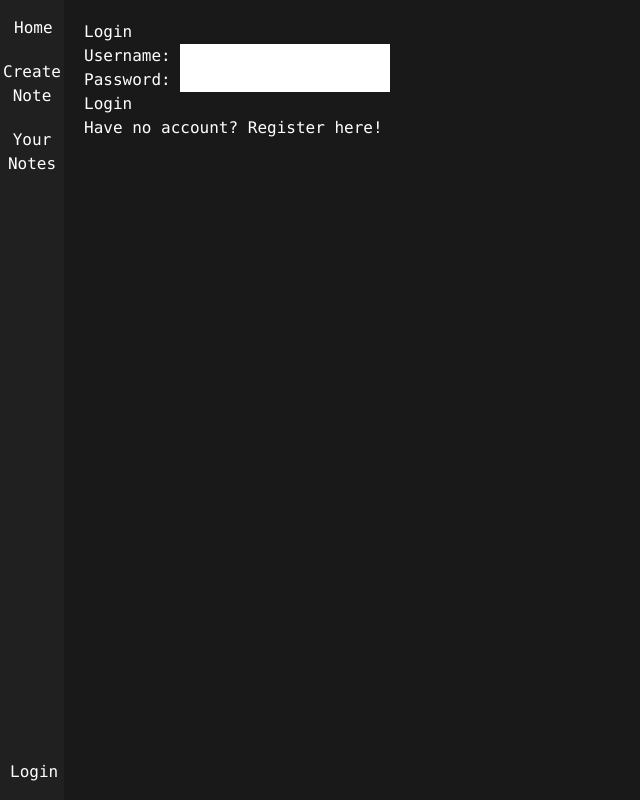
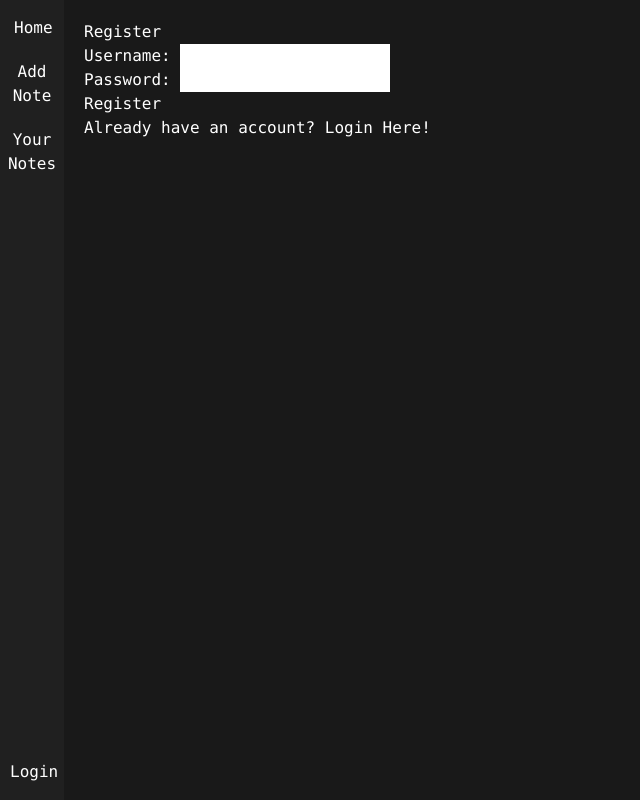
Before and after one commit to youngconnorr/note-taker-front, a React (Create React App) app: page /auth in a window 1280 px wide. Shown: the whole page, without its empty margins (0-640 px from the left). Built offline with nearby package versions, Linux system fonts and the light colour scheme.

Commit message:
added dynamic html

```diff
--- a/src/App.js
+++ b/src/App.js
@@ -1,11 +1,10 @@
 import './App.css';
 import { BrowserRouter as Router, Routes, Route } from 'react-router-dom'
 import { Home } from './pages/home.js'
-import { Auth } from './pages/auth-login.js'
+import { Auth } from './pages/auth-b.js'
 import { MakeNote } from './pages/make-note.js'
 import { NoteList } from './pages/note-list.js'
 import { Navbar } from './components/navbar.jsx'
-import { AuthReg } from './pages/auth-reg.js'
 
 function App() {
   return (
@@ -19,12 +18,9 @@ function App() {
 
             <Route path="/auth" element={<Auth />}> </Route>
 
-              <Route path="/auth/register" element={<AuthReg />}> </Route>
-
             <Route path="/make-note" element={<MakeNote />}></Route>
 
             <Route path="/note-list" element={<NoteList />}></Route>
-
 
           </Routes>
         </div>
--- a/src/components/form.js
+++ /dev/null
@@ -1,34 +0,0 @@
-export const Form = ({
-    username,
-    setUsername,
-    password,
-    setPassword,
-    label,
-    onSubmit,
-}) => {
-    return (
-        <div className='text-white flex-grow'>
-            <form onSubmit={onSubmit}>
-                <h1> {label} </h1>
-                <div>
-                    <label htmlFor='username'>Username: </label>
-                    <input
-                        type="text"
-                        id="username"
-                        className='text-black '
-                        value={username}
-                        onChange={(event) => setUsername(event.target.value)} />
-                </div>
-                <div>
-                    <label htmlFor='password'>Password: </label>
-                    <input
-                        type="password"
-                        id="password"
-                        value={password}
-                        onChange={(event) => setPassword(event.target.value)} />
-                </div>
-            </form>
-            <button type="submit"> {label} </button>
-        </div>
-    )
-}
--- a/src/components/format-page.js
+++ /dev/null
@@ -1,5 +0,0 @@
-export const Format = ({children}) => {
-    <div className=''>
-        {children}
-    </div>
-}
--- a/src/components/navbar.jsx
+++ b/src/components/navbar.jsx
@@ -19,7 +19,7 @@ export const Navbar = () => {
                     <ul className='bg-navbar text-white top-0 left-0 h-screen w-16 flex flex-col shadow-lg pt-4 justify-between'>
                         <div className='space-y-5'>
                             <button className='ml-3.5'><Link to='/'> Home </Link></button>
-                            <button><Link to='/make-note'> Create Note </Link></button>
+                            <button><Link to='/make-note'> Add Note </Link></button>
                             <button><Link to='/note-list'> Your Notes</Link></button>
                         </div>
                         <div className='ml-2.5 pb-4'>
--- /dev/null
+++ b/src/pages/auth-b.js
@@ -0,0 +1,28 @@
+import { Login, Register } from "./log-reg.js";
+import { useState } from 'react';
+
+export const Auth = () => {
+    const [showForm, setShowForm] = useState();
+
+    const toggleForm = () => {
+        setShowForm(!showForm)
+    }
+
+    return (
+        <>
+            {showForm ? (
+                <>
+                    <Login />
+                    <button onClick={() => setShowForm(false)}>Don't have an account? Registere Here!</button>
+                </>
+            ) : (
+                <>
+                    <Register />
+                    <button onClick={() => setShowForm(true)}>Already have an account? Login Here!</button>
+                </>
+            )}
+
+        </>
+
+    )
+}
--- a/src/pages/auth-login.js
+++ /dev/null
@@ -1,58 +0,0 @@
-import { useState } from 'react';
-import axios from 'axios';
-import { useCookies } from 'react-cookie';
-import { useNavigate, Link } from 'react-router-dom'
-import { Form } from '../components/form.js'
-
-export const Auth = () => {
-    return (
-        <>
-            <h1>
-                <Login />
-            </h1>
-        </>
-    )
-}
-
-const Login = () => {
-    const [username, setUsername] = useState("")
-    const [password, setPassword] = useState("")
-
-    const [_, setCookies] = useCookies(["access_token"]) // check again
-
-    const navigate = useNavigate()
-
-    const onSubmit = async (event) => {
-        event.preventDefault()
-        try {
-            const response = await axios.post("http:localhost:3001/auth/login", { username, password });
-
-            setCookies("access_token", response.data.token); //grabbing jwt and userid
-            window.localStorage.setItem("userID", response.data.userID)
-
-            navigate("/") //when finishing it will redirect you
-        } catch (err) {
-            console.error(err)
-        }
-    }
-
-    return (
-        <>
-            <Form
-                username={username}
-                setUsername={setUsername}
-                password={password}
-                setPassword={setPassword}
-                label="Login"
-            //using props and components we don't have to repeat ourselves
-            />
-            <h3>
-                <button>
-                    <Link to='/auth/register'>
-                    Have no account? Register here!
-                    </Link>
-                </button>
-            </h3>
-        </>
-    )
-}
--- a/src/pages/auth-reg.js
+++ /dev/null
@@ -1,41 +0,0 @@
-import { useState } from 'react';
-import axios from 'axios';
-import { Form } from '../components/form.js'
-import { Format } from '../components/format-page.js'
-
-export const AuthReg = () => {
-    return (
-        <>
-            <h1 className=''>
-                    <Register />
-            </h1>
-        </>
-    )
-}
-
-const Register = () => {
-    const [username, setUsername] = useState("")
-    const [password, setPassword] = useState("")
-
-    const onSubmit = async (event) => {
-        event.preventDefault();
-        try {
-            await axios.post("http:localhost:3001/auth/register", { username, password }) // object for the body of the post request (ie. user,pass). Recall router.post .... req.body
-            alert("registration complete! login now!")
-        } catch (err) {
-            console.error(err)
-        }
-    }
-    return (
-        <Form
-            username={username}
-            setUsername={setUsername}
-            password={password}
-            setPassword={setPassword}
-            label="Register"
-            onSubmit={onSubmit}
-
-        //using props and components we don't have to repeat ourselves
-        />
-    )
-}
--- a/src/pages/home.js
+++ b/src/pages/home.js
@@ -5,15 +5,6 @@ export const Home = () => {
             <h1 >
                 Home
                 Home
-                Home
-                Home
-                Home
-                Home
-                Home
-                Home
-                Home
-                Home
-                Home
             </h1>
         </>
     )
--- /dev/null
+++ b/src/pages/log-reg.js
@@ -0,0 +1,115 @@
+import { useState } from 'react';
+import axios from 'axios';
+import { useCookies } from 'react-cookie';
+import { useNavigate } from 'react-router-dom'
+
+// export const Auth = () => {
+//     return (
+//         <>
+//             <h1>
+//                 <Login />
+//                 <Register />
+//             </h1>
+//         </>
+//     )
+// }
+
+export const Register = () => {
+    const [username, setUsername] = useState("")
+    const [password, setPassword] = useState("")
+
+    const onSubmit = async (event) => {
+        event.preventDefault();
+        try {
+            await axios.post("http://localhost:3001/auth/register", { username, password }) // object for the body of the post request (ie. user,pass). Recall router.post .... req.body
+            alert("registration complete! login now!")
+        } catch (err) {
+            console.error(err)
+        }
+    }
+
+    return (
+        <>
+            <Form
+                username={username}
+                setUsername={setUsername}
+                password={password}
+                setPassword={setPassword}
+                label="Register"
+                onSubmit={onSubmit}
+
+            //using props and components we don't have to repeat ourselves
+            />
+        </>
+    )
+}
+
+export const Login = () => {
+    const [username, setUsername] = useState("")
+    const [password, setPassword] = useState("")
+
+    const [_, setCookies] = useCookies(["access_token"]) // check again
+
+    const navigate = useNavigate()
+
+    const onSubmit = async (event) => {
+        event.preventDefault()
+        try {
+            const response = await axios.post("http://localhost:3001/auth/login", { username, password });
+
+            setCookies("access_token", response.data.token); //grabbing jwt and userid
+            window.localStorage.setItem("userID", response.data.userID)
+
+            navigate("/") //when finishing it will redirect you
+        } catch (err) {
+            console.error(err)
+        }
+    }
+
+    return (
+        <Form
+            username={username}
+            setUsername={setUsername}
+            password={password}
+            setPassword={setPassword}
+            label="Login"
+        //using props and components we don't have to repeat ourselves
+        />
+    )
+}
+
+const Form = ({
+    username,
+    setUsername,
+    password,
+    setPassword,
+    label,
+    onSubmit,
+}) => {
+    return (
+        <>
+            <form onSubmit={onSubmit}>
+                <h1> {label} </h1>
+                <div>
+                    <label htmlFor='username'>Username: </label>
+                    <input
+                        type="text"
+                        id="username"
+                        className='text-black'
+                        value={username}
+                        onChange={(event) => setUsername(event.target.value)} />
+                </div>
+                <div>
+                    <label htmlFor='password'>Password: </label>
+                    <input
+                        type="password"
+                        id="password"
+                        className='text-black'
+                        value={password}
+                        onChange={(event) => setPassword(event.target.value)} />
+                </div>
+                <button type="submit"> {label} </button>
+            </form>
+        </>
+    )
+}
```
Lines whose indentation alone changed are shown as unchanged.
